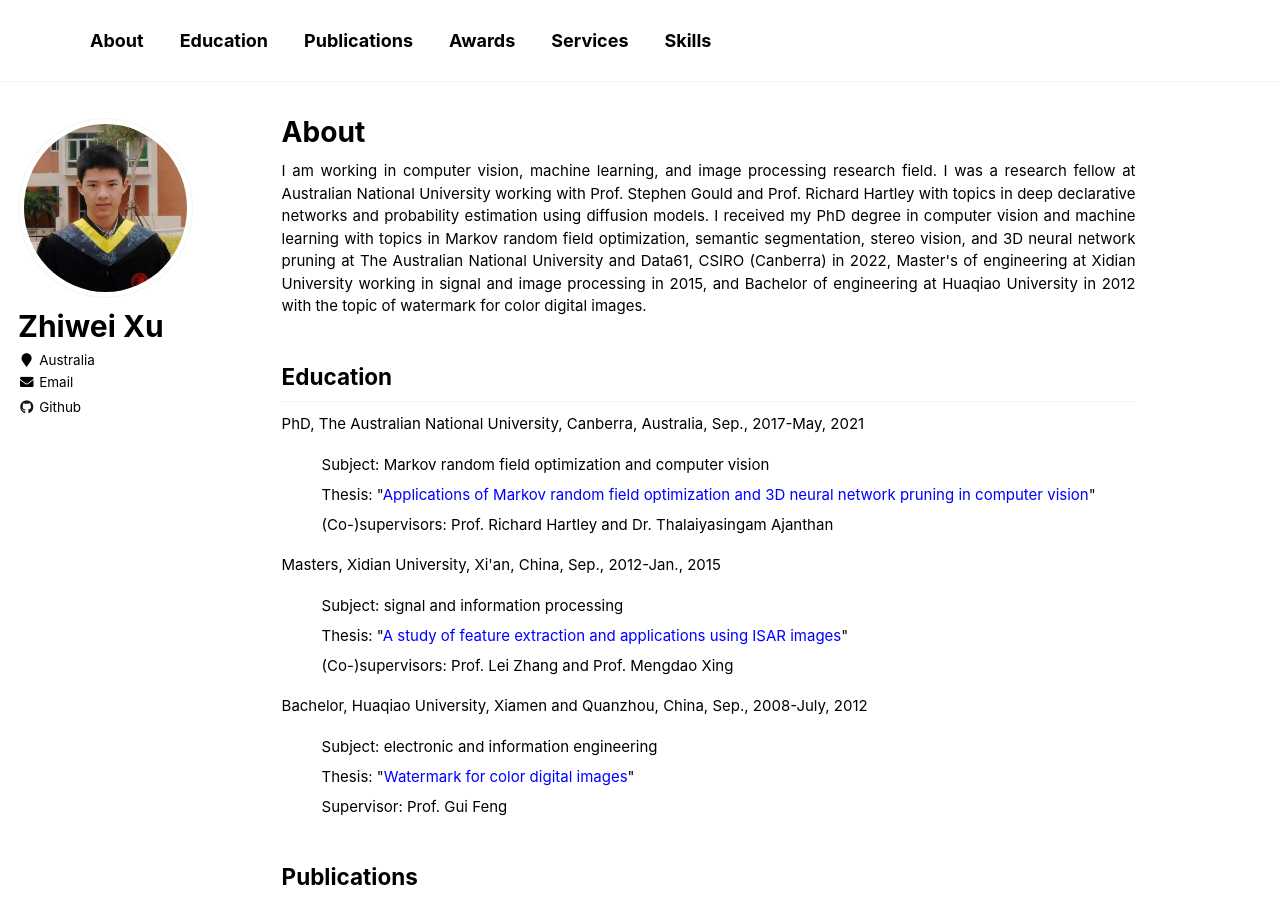
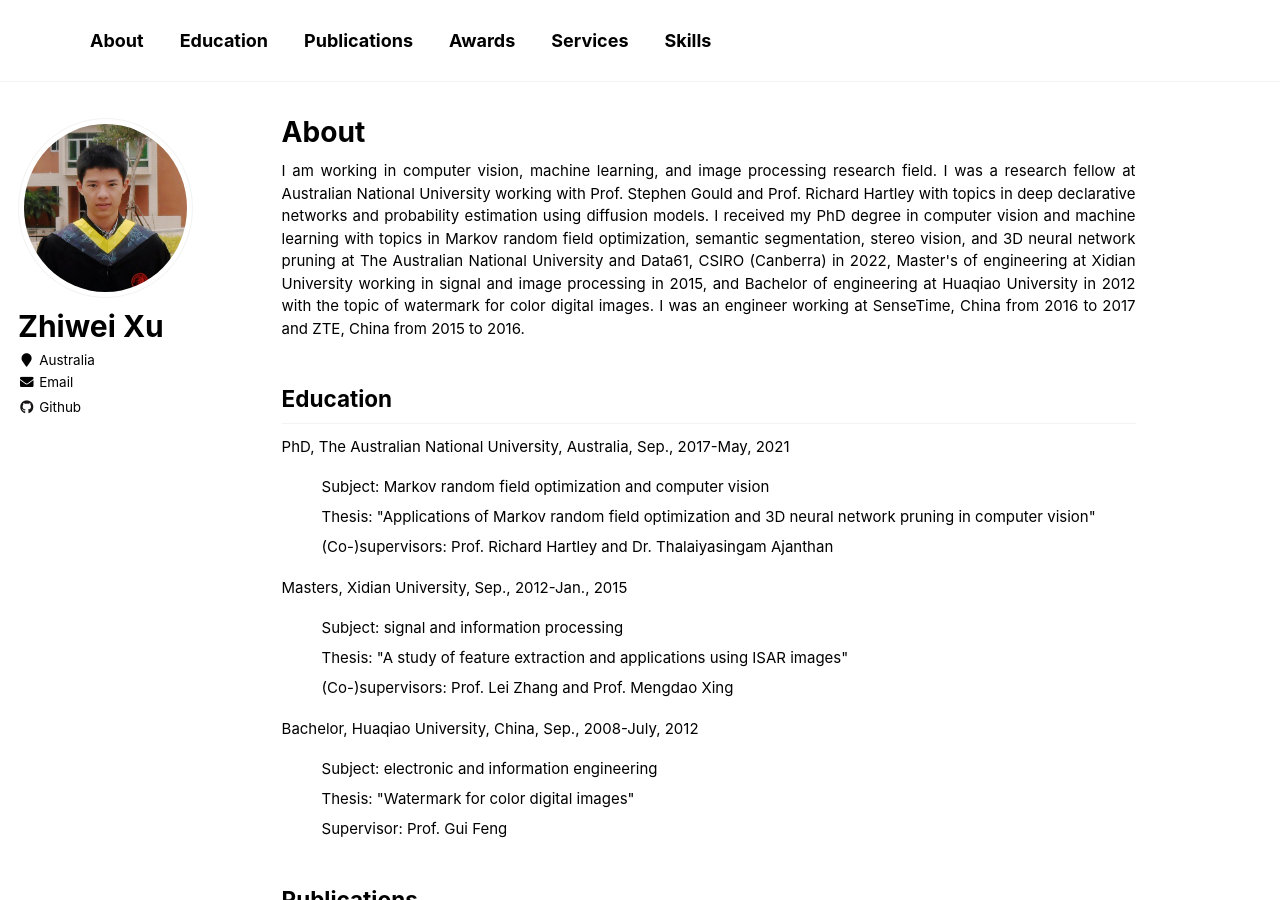
Before and after one commit to zwxu064/zwxu064.github.io, a Jekyll site: the page built from _pages/about.html, in a window 1280 px wide and 900 px high. Built offline with Jekyll 4.4.1, drawn with Linux system fonts in a browser that asks for light colours.

Commit message:
Update about.html

```diff
--- a/_pages/about.html
+++ b/_pages/about.html
@@ -17,28 +17,31 @@ redirect_from:
   at The Australian National University and Data61, CSIRO (Canberra) in 2022, Master's of engineering at Xidian University
   working in signal and image processing in 2015,
   and Bachelor of engineering at Huaqiao University in 2012 with the topic of watermark for color digital images.
+  I was an engineer working at SenseTime, China from 2016 to 2017 and ZTE, China from 2015 to 2016.
   </p>
 
 <h2 id="education">Education</h2>
-<div>PhD, The Australian National University, Canberra, Australia, Sep., 2017-May, 2021</div>
+<div>PhD, The Australian National University, Australia, Sep., 2017-May, 2021</div>
 <ul style="list-style-type:none;">
   <li>Subject: Markov random field optimization and computer vision
-  <li>Thesis: "<a href="https://openresearch-repository.anu.edu.au/handle/1885/258295", target="_blank">Applications of Markov random field optimization
+  <li>Thesis: "<a style="color: inherit;" href="https://openresearch-repository.anu.edu.au/handle/1885/258295", target="_blank">Applications of Markov random field optimization
     and 3D neural network pruning in computer vision</a>"
-  <li>(Co-)supervisors: <a style="color: inherit;"  href="http://users.cecs.anu.edu.au/~hartley/" target="_blank">Prof. Richard Hartley</a> and <a style="color: inherit;" href="https://tajanthan.github.io/" target="_blank">Dr. Thalaiyasingam Ajanthan</a>
+  <li>(Co-)supervisors: <a style="color: inherit;"  href="http://users.cecs.anu.edu.au/~hartley/" target="_blank">Prof. Richard Hartley</a>
+      and <a style="color: inherit;" href="https://tajanthan.github.io/" target="_blank">Dr. Thalaiyasingam Ajanthan</a>
 </ul>
 
-<div>Masters, Xidian University, Xi'an, China, Sep., 2012-Jan., 2015</div>
+<div>Masters, Xidian University, Sep., 2012-Jan., 2015</div>
 <ul style="list-style-type:none;">
   <li>Subject: signal and information processing
-  <li>Thesis: "<a href="../files/Postgraduate_Dissertation.pdf", target="_blank">A study of feature extraction and applications using ISAR images</a>"
-  <li>(Co-)supervisors: <a style="color: inherit;" href="https://sece.sysu.edu.cn/szll/js/zngz/1361657.htm" target="_blank">Prof. Lei Zhang</a> and <a style="color: inherit;" href="https://web.xidian.edu.cn/mdxing/" target="_blank">Prof. Mengdao Xing</a>
+  <li>Thesis: "<a style="color: inherit;" href="../files/Postgraduate_Dissertation.pdf", target="_blank">A study of feature extraction and applications using ISAR images</a>"
+  <li>(Co-)supervisors: <a style="color: inherit;" href="https://sece.sysu.edu.cn/szll/js/zngz/1361657.htm" target="_blank">Prof. Lei Zhang</a>
+      and <a style="color: inherit;" href="https://web.xidian.edu.cn/mdxing/" target="_blank">Prof. Mengdao Xing</a>
 </ul>
 
-<div>Bachelor, Huaqiao University, Xiamen and Quanzhou, China, Sep., 2008-July, 2012</div>
+<div>Bachelor, Huaqiao University, China, Sep., 2008-July, 2012</div>
 <ul style="list-style-type:none;">
   <li>Subject: electronic and information engineering
-  <li>Thesis: "<a href="../files/Undergraduate_Dissertation.pdf", target="_blank">Watermark for color digital images</a>"
+  <li>Thesis: "<a style="color: inherit;" href="../files/Undergraduate_Dissertation.pdf", target="_blank">Watermark for color digital images</a>"
   <li>Supervisor: <a style="color: inherit;" href="https://eee.hqu.edu.cn/info/1194/4370.htm" target="_blank">Prof. Gui Feng</a>
 </ul>
 
```
